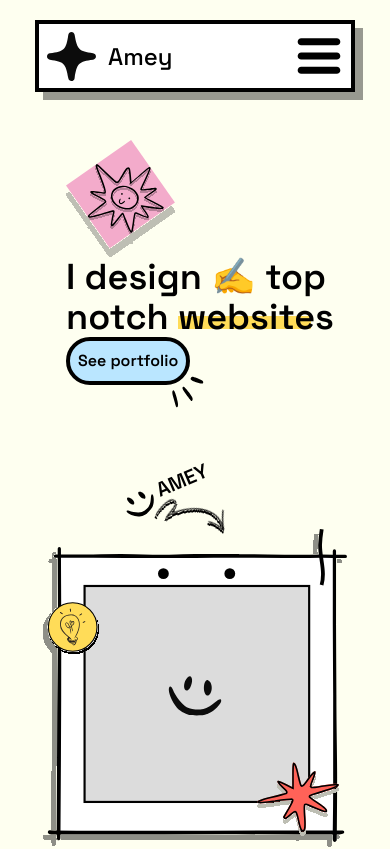
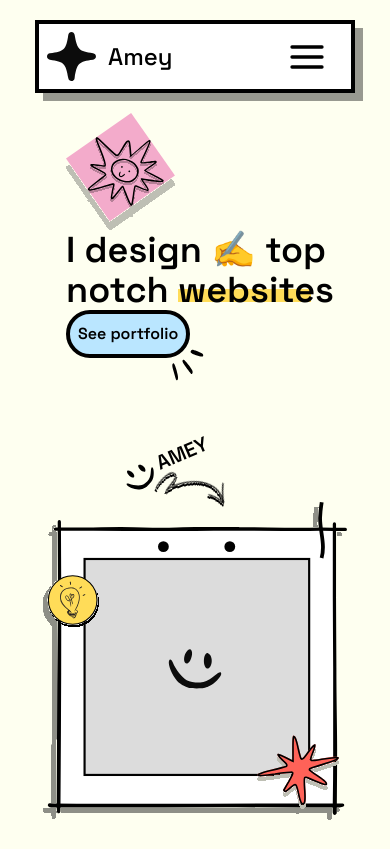
Before and after one commit to AmeyGaikar/personal_portfolio, a React (Vite) app: page / in a window 390 px wide. Shown: the top 849 px of the page. Built offline with nearby package versions, Linux system fonts and the light colour scheme.

Commit message:
Animate navbar

```diff
--- a/package.json
+++ b/package.json
@@ -11,6 +11,7 @@
   },
   "dependencies": {
     "@tailwindcss/vite": "^4.1.17",
+    "motion": "^12.23.26",
     "react": "^19.2.0",
     "react-dom": "^19.2.0",
     "react-icons": "^5.5.0",
--- a/src/components/Navbar.tsx
+++ b/src/components/Navbar.tsx
@@ -1,5 +1,8 @@
 import Vector from "../assets/Vector";
 import PinkPatch from "../assets/Pink_Patch";
+import { useState } from "react";
+import { twMerge } from "tailwind-merge";
+import { AnimatePresence, motion } from "motion/react";
 
 const Navbar = () => {
   const navLinks = [
@@ -8,28 +11,91 @@ const Navbar = () => {
     { label: "Hire me", href: "#" },
   ];
 
+  const [isOpen, setIsOpen] = useState(false);
   return (
     <>
-      <div className="relative w-full h-30 overflow mb-5 md:mb-27">
+      <div className="relative w-full md:mb-27 ">
         <PinkPatch className="hidden lg:block absolute -top-6 -right-15 -rotate-10" />
         <PinkPatch className="hidden lg:block absolute -bottom-6 -left-20 -rotate-20" />
 
         <div className="flex justify-center">
-          <div className="border-4 my-5 bg-white w-80 lg:w-150 h-18 shadow-[8px_8px_0_#989990]">
+          <div className="border-4 my-5 bg-white w-80 lg:w-150 h-auto shadow-[8px_8px_0_#989990]">
             <div className="flex justify-between px-2 items-stretch pr-0">
-              <div className="flex items-center py-2">
+              <div className="flex flex-col w-full">
+                <div className="flex justify-between">
+                  {/* logo  */}
+                  <div className="flex items-center py-2 ">
                     <Vector />
                     <a className="navBtn">Amey</a>
                   </div>
+
+                  {/* hamburger icon  */}
+                  <div className="flex items-center mr-6">
                     <svg
                       xmlns="http://www.w3.org/2000/svg"
-                viewBox="0 0 72 72"
-                width="64px"
-                height="64px"
-                className="lg:hidden"
+                      width="40"
+                      height="40"
+                      viewBox="0 0 24 24"
+                      fill="none"
+                      stroke="currentColor"
+                      strokeWidth="2"
+                      strokeLinecap="round"
+                      strokeLinejoin="round"
+                      className="feather feather-menu lg:hidden"
+                      onClick={() => setIsOpen(!isOpen)}
                     >
-                <path d="M56 48c2.209 0 4 1.791 4 4 0 2.209-1.791 4-4 4-1.202 0-38.798 0-40 0-2.209 0-4-1.791-4-4 0-2.209 1.791-4 4-4C17.202 48 54.798 48 56 48zM56 32c2.209 0 4 1.791 4 4 0 2.209-1.791 4-4 4-1.202 0-38.798 0-40 0-2.209 0-4-1.791-4-4 0-2.209 1.791-4 4-4C17.202 32 54.798 32 56 32zM56 16c2.209 0 4 1.791 4 4 0 2.209-1.791 4-4 4-1.202 0-38.798 0-40 0-2.209 0-4-1.791-4-4 0-2.209 1.791-4 4-4C17.202 16 54.798 16 56 16z" />
+                      <line
+                        x1="3"
+                        y1="6"
+                        x2="21"
+                        y2="6"
+                        className={twMerge(
+                          "origin-left transition",
+                          isOpen && "rotate-45 -translate-y-1"
+                        )}
+                      ></line>
+                      <line
+                        x1="3"
+                        y1="12"
+                        x2="21"
+                        y2="12"
+                        className={twMerge(isOpen && "hidden")}
+                      ></line>
+                      <line
+                        x1="3"
+                        y1="18"
+                        x2="21"
+                        y2="18"
+                        className={twMerge(
+                          "origin-left transition",
+                          isOpen && "-rotate-45 translate-y-1"
+                        )}
+                      ></line>
                     </svg>
+                  </div>
+                </div>
+                <AnimatePresence>
+                  {isOpen && (
+                    <motion.div
+                      initial={{ height: 0 }}
+                      animate={{ height: "auto" }}
+                      exit={{ height: 0 }}
+                      className="overflow-hidden"
+                    >
+                      <div className="lg:hidden flex flex-col items-center gap-5 mt-5 mb-5">
+                        {navLinks.map((link, index) => {
+                          return (
+                            <a key={index} href={link.href}>
+                              {link.label}
+                            </a>
+                          );
+                        })}
+                      </div>
+                    </motion.div>
+                  )}
+                </AnimatePresence>
+              </div>
+
               <div className="hidden lg:flex">
                 {navLinks.map((link, index) => {
                   return (
@@ -39,7 +105,9 @@ const Navbar = () => {
                           key={index}
                           href={link.href}
                           className={
-                            link.label === "Portfolio" ? "yellowBg relative z-1" : ""
+                            link.label === "Portfolio"
+                              ? "yellowBg relative z-1"
+                              : ""
                           }
                         >
                           {link.label}
```
Also changed, not shown: 1 other file (tests, documents, lock files or other folders). Lines whose indentation alone changed are shown as unchanged.
